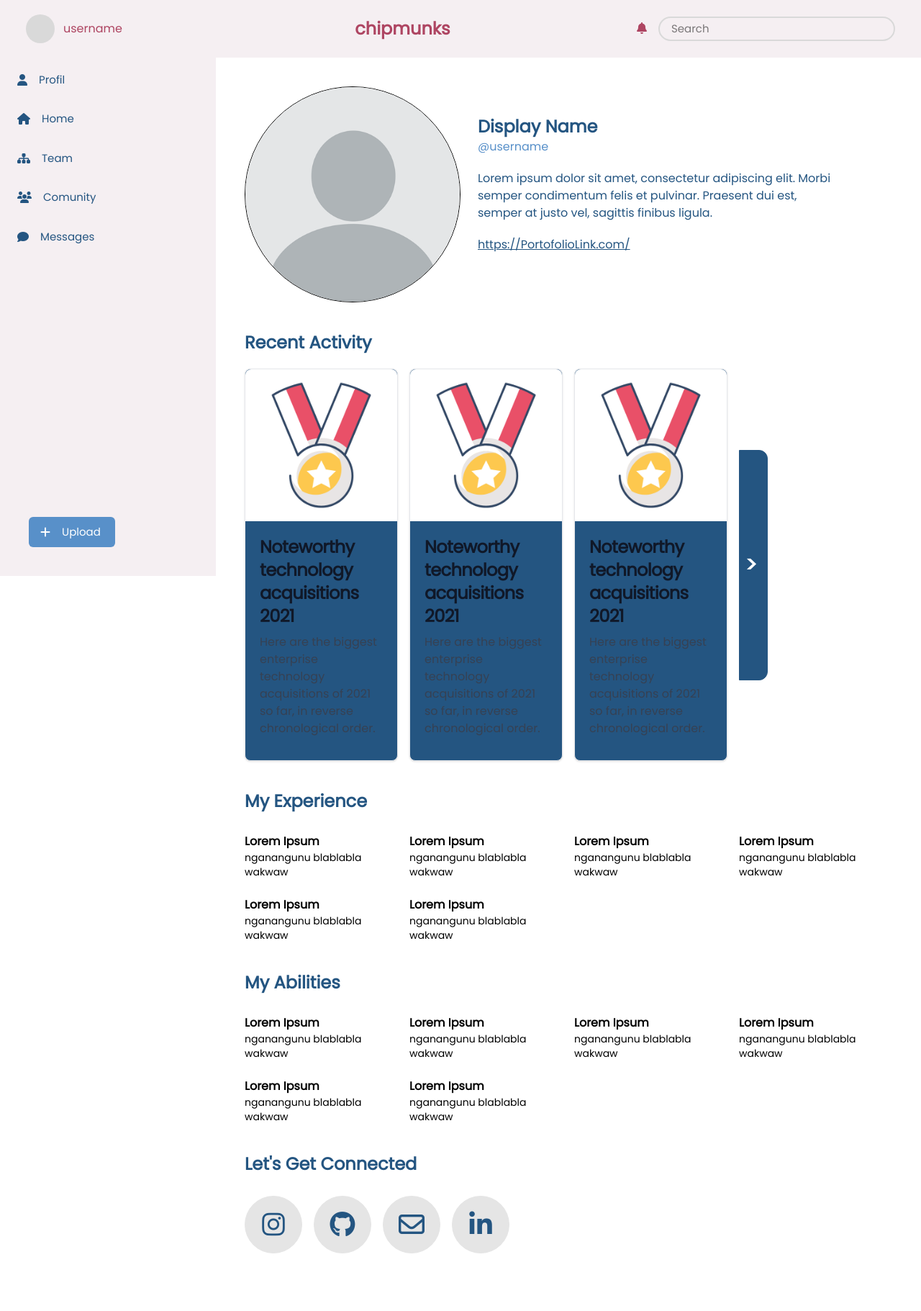
After one commit to raynakyla/chipmunks, a PHP site: page /pages/profil.html in a window 1280 px wide. The commit adds this page. Shown: the whole page at 72% size. Run offline with PHP 8.4, Linux system fonts and the light colour scheme; style sheets or scripts are compiled from the project's sources.

Commit message:
nambahin profil

```diff
--- a/src/index.html
+++ b/src/index.html
@@ -21,10 +21,10 @@
 
     <!-- Ikon-ikon Aksi -->
     <div class="flex flex-col md:flex-row items-center space-x-4 gap-2">
-        <a href="signup.html" class="border border-primary text-secondary px-4 py-2 rounded-md text-center hover:bg-black hover:text-white transition">
+        <a href="sl/signup.html" class="border border-primary text-secondary px-4 py-2 rounded-md text-center hover:bg-black hover:text-white transition">
             SignUp
         </a>
-        <a href="login.html" class="text-secondary hover:text-primary hover:underline transition">Login</a>
+        <a href="sl/login.html" class="text-secondary hover:text-primary hover:underline transition">Login</a>
     </div>
 </header>
 
--- a/src/input.css
+++ b/src/input.css
@@ -5,5 +5,8 @@
     --color-white-dull: #ffffffb3;
     --color-white-light: #ffffff30;
     --color-white-medium: #ffffff40;
+    --color-primary: #AE4562;
+    --color-secondary: #245581;
+    --color-secondary-light: #5890C9;
     --font-display-poppin: "Poppins";
 }
--- /dev/null
+++ b/src/pages/profil.html
@@ -0,0 +1,304 @@
+<!DOCTYPE html>
+<html lang="en">
+<head>
+    <meta charset="UTF-8">
+    <meta name="viewport" content="width=device-width, initial-scale=1.0">
+    <title>Document</title>
+    <link href="../output.css" rel="stylesheet">
+    <script src="https://unpkg.com/@tailwindcss/browser@4"></script>
+    <link href='https://fonts.googleapis.com/css?family=Poppins' rel='stylesheet'>
+    <link rel="stylesheet" href="https://cdnjs.cloudflare.com/ajax/libs/font-awesome/6.7.2/css/all.min.css"
+    integrity="sha512-Evv84Mr4kqVGRNSgIGL/F/aIDqQb7xQ2vcrdIwxfjThSH8CSR7PBEakCr51Ck+w+/U6swU2Im1vVX0SVk9ABhg==" crossorigin="anonymous" referrerpolicy="no-referrer" />
+    <style type="text/tailwindcss">
+        @theme {
+            --color-primary: #AE4562;
+                --color-secondary: #245581;
+                --color-secondary-light: #5890C9;
+            --font-display-poppin: "Poppins";
+        }
+    </style>
+</head>
+<body style="font-family: Poppins;" class="overflow-x-hidden overflow-y-auto">
+    <header class="hidden mx-auto top-0 pt-5 px-4 py-5 md:flex justify-between items-center fixed sm:relative z-20 bg-[#F5EFF2] ">
+        <div class="flex items-center mr-16">
+            <div href="#" class="bg-[#D9D9D9] rounded-full w-10 h-10 ml-5"></div>
+            <p class="ml-3 text-primary">username</p>
+        </div>
+        <div class="flex items-center">
+            <a href="#" class="text-2xl font-bold">
+                <span class="text-primary">chipmunks</span>
+            </a>
+        </div>
+
+        <div class="flex flex-col md:flex-row items-center space-x-4 mr-5">
+            <a href=""><i class="fa-solid fa-bell text-primary"></i></a>
+            <input type="text" placeholder="Search" class="text-[15px] w-full bg-transparent border-2 border-[#D9D9D9] rounded-full px-4 py-1">
+        </div>
+    </header>
+    <main class="flex flex-row">
+        <!-- menu desktop -->
+        <div class="fixed hidden h-full md:block pt-10 top-0 bottom-0 lg:left-0 p-2 w-[300px] overflow-y-auto overflow-x-hidden text-center bg-[#F5EFF2]">
+            <h1 class="font-bold text-primary text-[25px]">chipmunks</h1>
+            <div class="p-2.5 mt-3 flex items-center rounded-md px-4 duration-300 hover:bg-[#D9D9D9] text-secondary cursor-pointer">
+                <i class="fa-solid fa-user"></i>
+                <span class="text-[15px] ml-4">Profil</span>
+            </div>
+            <div class="p-2.5 mt-3 flex items-center rounded-md px-4 duration-300 hover:bg-[#D9D9D9] text-secondary cursor-pointer">
+                <i class="fa-solid fa-home"></i>
+                <span class="text-[15px] ml-4">Home</span>
+            </div>
+            <div class="p-2.5 mt-3 flex items-center rounded-md px-4 duration-300 hover:bg-[#D9D9D9] text-secondary cursor-pointer">
+                <i class="fa-solid fa-sitemap"></i>
+                <span class="text-[15px] ml-4">Team</span>
+            </div>
+            <div class="p-2.5 mt-3 flex items-center rounded-md px-4 duration-300 hover:bg-[#D9D9D9] text-secondary cursor-pointer">
+                <i class="fa-solid fa-users"></i>
+                <span class="text-[15px] ml-4">Comunity</span>
+            </div>
+            <div class="p-2.5 mt-3 flex items-center rounded-md px-4 duration-300 hover:bg-[#D9D9D9] text-secondary cursor-pointer">
+                <i class="fa-solid fa-comment"></i>
+                <span class="text-[15px] ml-4">Messages</span>
+            </div>
+            <div class="absolute bottom-10 left-10 w-30 p-2.5 flex items-center rounded-md px-4 duration-300 bg-secondary-light hover:scale-110 hover:bg-secondary text-white cursor-pointer">
+                <i class="fa-solid fa-plus"></i>
+                <span class="text-[15px] ml-4">Upload</span>
+            </div>
+        </div>
+
+        <div class="fixed top-0 w-full md:hidden bg-[#F5EFF2] backdrop-blur-2xl">
+            <button class="text-primary m-8" id="menuToggle">
+                <i class="fas fa-bars text-xl"></i>
+            </button>
+            <a href="#" class="text-2xl font-bold">
+                <span class="text-primary">chipmunks</span>
+            </a>
+        </div>
+
+        <!-- menu mobile -->
+        <div class="hidden md:hidden fixed md:top-20 top-0 bottom-0 lg:left-0 p-2 w-[300px] overflow-y-auto overflow-x-hidden text-center bg-[#F5EFF250] backdrop-blur-md" id="mobileMenu">
+            <div class="text-gray-100 text-xl">
+                <div class="p-2.5 mt-1 flex items-center">
+                    <h1 class="font-bold text-primary text-[25px] ml-3">chipmunks</h1>
+                </div>
+                <hr class="my-2 text-gray-600">
+            </div>
+            <div>
+                <div class="flex flex-col md:flex-row items-center space-x-4 mr-5">
+                    <a href=""><i class="fa-solid fa-magnifying-glass absolute left-6 top-24"></i></a>
+                    <input type="text" placeholder="Search" class="text-[15px] py-2 px-12 w-full bg-transparent border-2 border-[#D9D9D9] rounded-full px-4 py-1">
+                </div>
+                <div class="p-2.5 mt-3 flex items-centerrounded-md px-4 duration-300 hover:bg-[#D9D9D9] text-secondary cursor-pointer">
+                    <i class="fa-solid fa-bell"></i>
+                    <span class="text-[15px] ml-4 ">Notification</span>
+                </div>
+            </div>
+            <div class="p-2.5 mt-3 flex items-center rounded-md px-4 duration-300 hover:bg-[#D9D9D9] text-secondary cursor-pointer">
+                <i class="fa-solid fa-user"></i>
+                <span class="text-[15px] ml-4">Profil</span>
+            </div>
+            <div class="p-2.5 mt-3 flex items-center rounded-md px-4 duration-300 hover:bg-[#D9D9D9] text-secondary cursor-pointer">
+                <i class="fa-solid fa-home"></i>
+                <span class="text-[15px] ml-4">Home</span>
+            </div>
+            <div class="p-2.5 mt-3 flex items-center rounded-md px-4 duration-300 hover:bg-[#D9D9D9] text-secondary cursor-pointer">
+                <i class="fa-solid fa-sitemap"></i>
+                <span class="text-[15px] ml-4">Team</span>
+            </div>
+            <div class="p-2.5 mt-3 flex items-center rounded-md px-4 duration-300 hover:bg-[#D9D9D9] text-secondary cursor-pointer">
+                <i class="fa-solid fa-users"></i>
+                <span class="text-[15px] ml-4">Comunity</span>
+            </div>
+            <div class="p-2.5 mt-3 flex items-center rounded-md px-4 duration-300 hover:bg-[#D9D9D9] text-secondary cursor-pointer">
+                <i class="fa-solid fa-comment"></i>
+                <span class="text-[15px] ml-4">Messages</span>
+            </div>
+            <div class="flex items-center ml-3 mt-5 text-secondary">
+                <div href="#" class="bg-[#D9D9D9] rounded-full w-7 h-7"></div>
+                <p class="ml-3">username</p>
+            </div>
+            <div class="absolute bottom-10 left-10 w-30 p-2.5 flex items-center rounded-md px-4 duration-300 bg-secondary-light hover:scale-110 hover:bg-secondary text-white cursor-pointer">
+                <i class="fa-solid fa-plus"></i>
+                <span class="text-[15px] ml-4">Upload</span>
+            </div>
+        </div>
+        <div class="ml-0 mt-20 md:mt-0 md:ml-75 mb-20">
+            <div class="mx-10 my-10 flex flex-col md:flex-row gap-6">
+                <div class="rounded-full flex items-center">
+                    <img class="xl:max-w-[300px] xl:max-h-[300px] max-h-[150px] max-w-[150px] border rounded-full" src="../images/profile.png" alt="">
+                </div>
+                <div class="mt-2 md:mt-10 max-w-[500px] flex-col">
+                    <div class="gap-0">
+                        <h1 class="text-2xl font-bold text-secondary">Display Name</h1>
+                        <span class="text-secondary-light">@username</span>
+                    </div>
+                    <div class="mt-2 md:mt-5">
+                        <span class="text-secondary">Lorem ipsum dolor sit amet, consectetur adipiscing elit. Morbi semper condimentum felis et pulvinar.
+                            Praesent dui est, semper at justo vel, sagittis finibus ligula.</span>
+                    </div>
+                    <div class="mt-2 md:mt-5">
+                        <a class="text-secondary hover:text-secondary-light underline" href="#">https://PortofolioLink.com/</a>
+                    </div>
+                </div>
+            </div>
+            <div class="hidden md:block mx-10">
+                <div class="flex flex-row">
+                    <h1 class="text-2xl font-bold text-secondary">Recent Activity</h1>
+                    <button class="xl:hidden ml-10 text-[17px] hover:underline cursor-pointer text-secondary-light">More</button>
+                </div>
+                <div class="mt-5 grid md:grid-cols-2 xl:grid-cols-4 justify-between gap-4">
+                    <div class="max-w-sm bg-secondary border border-gray-200 rounded-lg shadow-sm">
+                        <a href="#">
+                            <img class="rounded-t-lg" src="../images/medal.png" alt="" />
+                        </a>
+                        <div class="p-5">
+                            <a href="#">
+                                <h5 class="mb-2 text-2xl font-bold tracking-tight text-gray-900 dark:text-white">Noteworthy technology acquisitions 2021</h5>
+                            </a>
+                            <p class="mb-3 font-normal text-gray-700 dark:text-gray-400">Here are the biggest enterprise technology acquisitions of 2021 so far, in reverse chronological order.</p>
+                        </div>
+                    </div>
+                    <div class="max-w-sm bg-secondary border border-gray-200 rounded-lg shadow-sm ">
+                        <a href="#">
+                            <img class="rounded-t-lg" src="../images/medal.png" alt="" />
+                        </a>
+                        <div class="p-5">
+                            <a href="#">
+                                <h5 class="mb-2 text-2xl font-bold tracking-tight text-gray-900 dark:text-white">Noteworthy technology acquisitions 2021</h5>
+                            </a>
+                            <p class="mb-3 font-normal text-gray-700 dark:text-gray-400">Here are the biggest enterprise technology acquisitions of 2021 so far, in reverse chronological order.</p>
+                        </div>
+                    </div>
+                    <div class="max-w-sm bg-secondary border border-gray-200 rounded-lg shadow-sm">
+                        <a href="#">
+                            <img class="rounded-t-lg" src="../images/medal.png" alt="" />
+                        </a>
+                        <div class="p-5">
+                            <a href="#">
+                                <h5 class="mb-2 text-2xl font-bold tracking-tight text-gray-900 dark:text-white">Noteworthy technology acquisitions 2021</h5>
+                            </a>
+                            <p class="mb-3 font-normal text-gray-700 dark:text-gray-400">Here are the biggest enterprise technology acquisitions of 2021 so far, in reverse chronological order.</p>
+                        </div>
+                    </div>
+                    <div class="xl:hidden max-w-sm bg-secondary border border-gray-200 rounded-lg shadow-sm">
+                        <a href="#">
+                            <img class="rounded-t-lg" src="../images/medal.png" alt="" />
+                        </a>
+                        <div class="p-5">
+                            <a href="#">
+                                <h5 class="mb-2 text-2xl font-bold tracking-tight text-gray-900 dark:text-white">Noteworthy technology acquisitions 2021</h5>
+                            </a>
+                            <p class="mb-3 font-normal text-gray-700 dark:text-gray-400">Here are the biggest enterprise technology acquisitions of 2021 so far, in reverse chronological order.</p>
+                        </div>
+                    </div>
+                    <div class="items-center hidden xl:flex">
+                        <div class="w-10 h-80 bg-secondary flex items-center border border-secondary rounded-r-xl cursor-pointer hover:scale-110 hover:border-secondary-light hover:bg-secondary-light duration-300">
+                            <span class="text-3xl text-white font-bold pl-2">></span>
+                        </div>
+                    </div>
+                </div>
+            </div>
+            <div class="mx-10 mt-10">
+                <div class="flex flex-row">
+                    <h1 class="text-2xl font-bold text-secondary">My Experience</h1>
+                    <button class="xl:hidden text-[17px] ml-10 hover:underline cursor-pointer text-secondary-light">More</button>
+                </div>
+                <div class="mt-5 grid grid-cols-2 lg:grid-cols-4 justify-between gap-4">
+                    <div class="flex flex-col w-50 mt-2">
+                        <span class="font-bold">Lorem Ipsum</span>
+                        <span class="text-sm">nganangunu blablabla wakwaw</span>
+                    </div>
+                    <div class="flex flex-col w-50 mt-2">
+                        <span class="font-bold">Lorem Ipsum</span>
+                        <span class="text-sm">nganangunu blablabla wakwaw</span>
+                    </div>
+                    <div class="flex flex-col w-50 mt-2">
+                        <span class="font-bold">Lorem Ipsum</span>
+                        <span class="text-sm">nganangunu blablabla wakwaw</span>
+                    </div>
+                    <div class="flex flex-col w-50 mt-2">
+                        <span class="font-bold">Lorem Ipsum</span>
+                        <span class="text-sm">nganangunu blablabla wakwaw</span>
+                    </div>
+                    <div class="flex flex-col w-50 mt-2">
+                        <span class="font-bold">Lorem Ipsum</span>
+                        <span class="text-sm">nganangunu blablabla wakwaw</span>
+                    </div>
+                    <div class="flex flex-col w-50 mt-2">
+                        <span class="font-bold">Lorem Ipsum</span>
+                        <span class="text-sm">nganangunu blablabla wakwaw</span>
+                    </div>
+                </div>
+            </div>
+            <div class="mx-10 mt-10">
+                <div class="flex flex-row">
+                    <h1 class="text-2xl font-bold text-secondary">My Abilities</h1>
+                    <button class="xl:hidden text-[17px] ml-10 hover:underline cursor-pointer text-secondary-light">More</button>
+                </div>
+                <div class="mt-5 grid grid-cols-2 lg:grid-cols-4 justify-between gap-4">
+                    <div class="flex flex-col w-50 mt-2">
+                        <span class="font-bold">Lorem Ipsum</span>
+                        <span class="text-sm">nganangunu blablabla wakwaw</span>
+                    </div>
+                    <div class="flex flex-col w-50 mt-2">
+                        <span class="font-bold">Lorem Ipsum</span>
+                        <span class="text-sm">nganangunu blablabla wakwaw</span>
+                    </div>
+                    <div class="flex flex-col w-50 mt-2">
+                        <span class="font-bold">Lorem Ipsum</span>
+                        <span class="text-sm">nganangunu blablabla wakwaw</span>
+                    </div>
+                    <div class="flex flex-col w-50 mt-2">
+                        <span class="font-bold">Lorem Ipsum</span>
+                        <span class="text-sm">nganangunu blablabla wakwaw</span>
+                    </div>
+                    <div class="flex flex-col w-50 mt-2">
+                        <span class="font-bold">Lorem Ipsum</span>
+                        <span class="text-sm">nganangunu blablabla wakwaw</span>
+                    </div>
+                    <div class="flex flex-col w-50 mt-2">
+                        <span class="font-bold">Lorem Ipsum</span>
+                        <span class="text-sm">nganangunu blablabla wakwaw</span>
+                    </div>
+                </div>
+            </div>
+            <div class="mx-10 mt-10">
+                <div class="flex flex-row">
+                    <h1 class="text-2xl font-bold text-secondary">Let's Get Connected</h1>
+                    <button class="xl:hidden text-[17px] ml-10 hover:underline cursor-pointer text-secondary-light">More</button>
+                </div>
+                <div class="mt-5 flex gap-4">
+                    <div class="flex flex-col w-20 h-20 mt-2 bg-[#E5E5E5] justify-center items-center border border-[#E5E5E5] rounded-full">
+                        <i class="fa-brands fa-instagram text-4xl text-secondary"></i>
+                    </div>
+                    <div class="flex flex-col w-20 h-20 mt-2 bg-[#E5E5E5] justify-center items-center border border-[#E5E5E5] rounded-full">
+                        <i class="fa-brands fa-github text-4xl text-secondary"></i>
+                    </div>
+                    <div class="flex flex-col w-20 h-20 mt-2 bg-[#E5E5E5] justify-center items-center border border-[#E5E5E5] rounded-full">
+                        <i class="fa-regular fa-envelope text-4xl text-secondary"></i>
+                    </div>
+                    <div class="flex flex-col w-20 h-20 mt-2 bg-[#E5E5E5] justify-center items-center border border-[#E5E5E5] rounded-full">
+                        <i class="fa-brands fa-linkedin-in text-4xl text-secondary"></i>
+                    </div>
+                </div>
+            </div>
+        </div>
+    </main>
+    <script>
+        document.addEventListener('DOMContentLoaded', function() {
+            const menuToggle = document.getElementById('menuToggle');
+            const mobileMenu = document.getElementById('mobileMenu');
+
+            menuToggle.addEventListener('click', function() {
+                mobileMenu.classList.toggle('hidden');
+            });
+
+            // Menutup menu saat mengklik di luar menu
+            document.addEventListener('click', function(event) {
+                if (!menuToggle.contains(event.target) && !mobileMenu.contains(event.target)) {
+                    mobileMenu.classList.add('hidden');
+                }
+            });
+        });
+    </script>
+</body>
+</html>
```
Also changed, not shown: src/interaction/profil.html (deleted, +0 -134 lines), src/sl/login.html (+13 -15 lines), src/sl/signup.html (+77 -38 lines).
